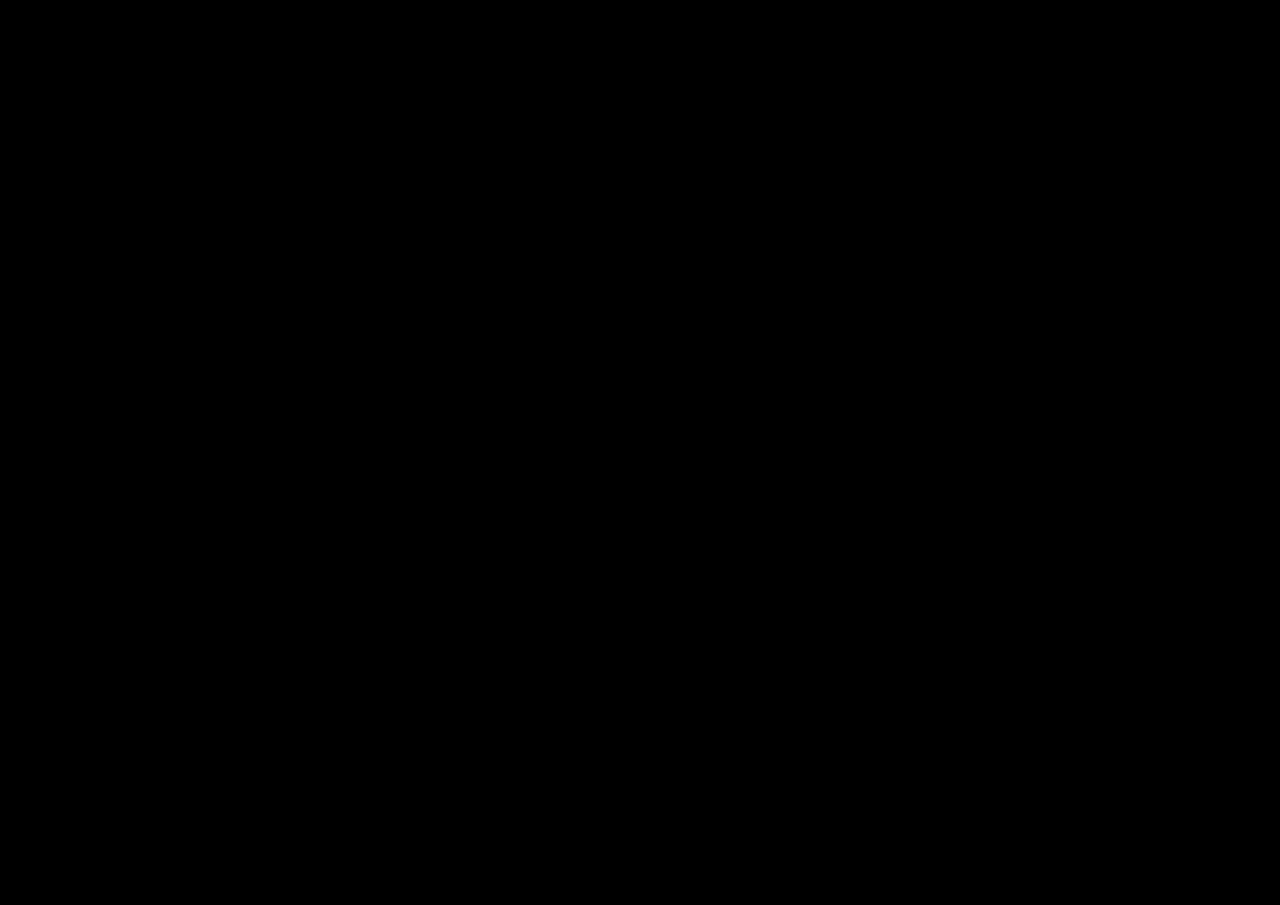
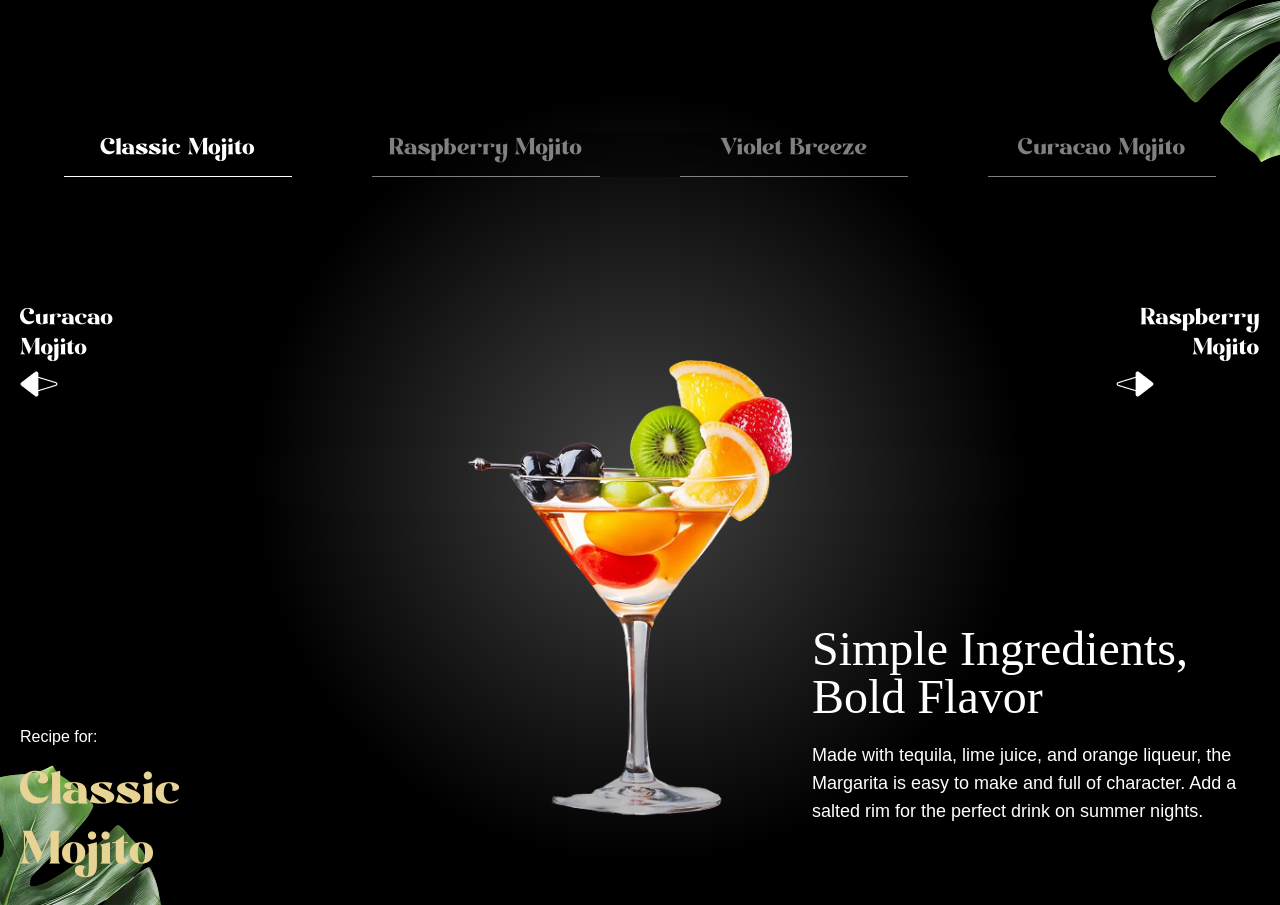
Before and after one commit to PravinDevMaster/gsap-drinks, a React (Vite) app: page / in a window 1280 px wide. Shown: the part 4120-5025 px from the top of the page. Before the commit the page ends 4012 px from the top, so only its background shows below. Built offline with nearby package versions, Linux system fonts and the light colour scheme; a web font is replaced by a local one.

Commit message:
implement the Menu UI

```diff
--- a/src/App.jsx
+++ b/src/App.jsx
@@ -5,6 +5,7 @@
 import Cocktails from "./components/Cocktails";
 import About from "./components/About";
 import Art from "./components/Art";
+import Menu from "./components/Menu";
 
 gsap.registerPlugin(ScrollTrigger, SplitText, CSSPlugin);
 
@@ -16,6 +17,7 @@
       <Cocktails />
       <About />
       <Art />
+      <Menu />
       {/* <div className="h-dvh bg-black"></div> */}
     </main>
   );
--- /dev/null
+++ b/src/components/Menu.jsx
@@ -0,0 +1,122 @@
+import { useRef, useState } from "react";
+import { sliderLists } from "../constants";
+import { useGSAP } from "@gsap/react";
+import gsap from "gsap";
+
+const Menu = () => {
+  const contentRef = useRef();
+  const [currentIndex, setCurrentIndex] = useState(0);
+  const totalCocktails = sliderLists?.length;
+
+  const goToSlide = (index) => {
+    const newIndex = (index + totalCocktails) % totalCocktails;
+    setCurrentIndex(newIndex);
+  };
+
+  const getCocktailAt = (indexOffset) => {
+    return sliderLists[
+      (currentIndex + indexOffset + totalCocktails) % totalCocktails
+    ];
+  };
+
+  const currentCocktail = getCocktailAt(0);
+  const prevCocktail = getCocktailAt(-1);
+  const nextCocktail = getCocktailAt(1);
+
+  useGSAP(() => {
+    gsap.fromTo("#title", { opacity: 0 }, { opacity: 1, duration: 1 });
+    gsap.fromTo(
+      ".cocktail img",
+      { opacity: 0, xPercent: -100 },
+      { xPercent: 0, opacity: 1, duration: 1, ease: "power1.inOut" }
+    );
+    gsap.fromTo(
+      ".details h2",
+      { yPercent: 100, opacity: 0 },
+      { yPercent: 0, opacity: 100, ease: "power1.inOut" }
+    );
+    gsap.fromTo(
+      ".details p",
+      { yPercent: 100, opacity: 0 },
+      { yPercent: 0, opacity: 100, ease: "power1.inOut" }
+    );
+  }, [currentIndex]);
+  return (
+    <section id="menu" aria-labelledby="menu-heading">
+      <img
+        src="/images/slider-left-leaf.png"
+        alt="left-leaf"
+        id="m-left-leaf"
+      />
+      <img
+        src="/images/slider-right-leaf.png"
+        alt="right-leaf"
+        id="m-right-leaf"
+      />
+      <h2 id="menu-heading" className="sr-only">
+        Cocktail Menu
+      </h2>
+      <nav className="cocktail-tabs">
+        {sliderLists.map((cocktail, index) => {
+          const isActive = currentIndex === index;
+          return (
+            <button
+              key={cocktail?.id}
+              onClick={() => goToSlide(index)}
+              className={`${
+                isActive
+                  ? "text-white border-white"
+                  : "text-white/50 border-white/50"
+              }`}
+            >
+              {" "}
+              {cocktail?.name}
+            </button>
+          );
+        })}
+      </nav>
+
+      <div className="content">
+        <div className="arrows">
+          <button
+            className="text-left"
+            onClick={() => goToSlide(currentIndex - 1)}
+          >
+            <span>{prevCocktail?.name}</span>
+            <img
+              src="/images/right-arrow.png"
+              alt="right-arrow"
+              aria-hidden="true"
+            />
+          </button>
+          <button
+            className="text-right"
+            onClick={() => goToSlide(currentIndex + 1)}
+          >
+            <span>{nextCocktail?.name}</span>
+            <img
+              src="/images/left-arrow.png"
+              alt="left-arrow"
+              aria-hidden="true"
+            />
+          </button>
+        </div>
+        <div className="cocktail">
+          <img src={currentCocktail?.image} alt="object-contain " />
+        </div>
+        <div className="recipe">
+          <div ref={contentRef} className="info">
+            <p>Recipe for:</p>
+            <p id="title">{currentCocktail?.name}</p>
+          </div>
+          <div className="details">
+            <h2>{currentCocktail?.title}</h2>
+            <p>{currentCocktail?.description}</p>
+          </div>
+        </div>
+      </div>
+    </section>
+  );
+};
+
+export default Menu;
```
